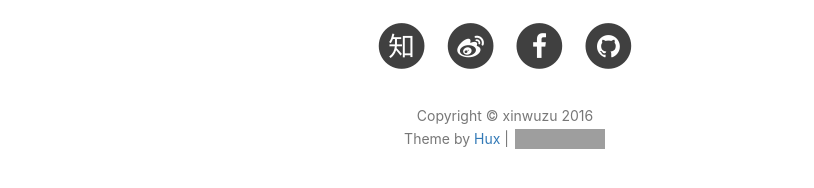
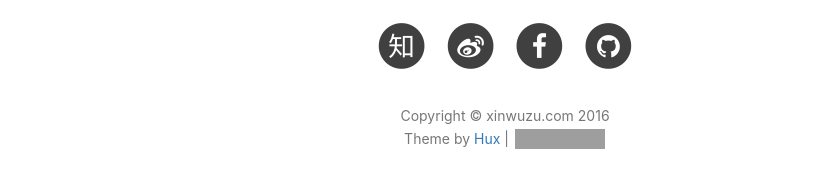
Before and after one commit to xinwuzu/xinwuzu.github.io, a Jekyll site: the page built from index.html, in a window 1280 px wide and 900 px high, scrolled down 2403 px. Shown: the part 657-845 px from the top of the window, without its empty margins (135-949 px from the left). Built offline with Jekyll 4.4.1, drawn with Linux system fonts in a browser that asks for light colours; nearby versions of some CDN libraries; the list of posts is cut into pages by our own code; comment, search, counter and statistics services are not loaded; some of the changed text lies outside the part shown; grey boxes are pictures that could not be loaded.

Commit message:
wanyiwan

```diff
--- a/_config.yml
+++ b/_config.yml
@@ -1,5 +1,5 @@
 # Site settings
-title: xinwuzu
+title: xinwuzu.com
 SEOTitle: 黄玄的博客 | Hux Blog
 header-img: img/home-bg.jpg
 email: huxpro@gmail.com
```
